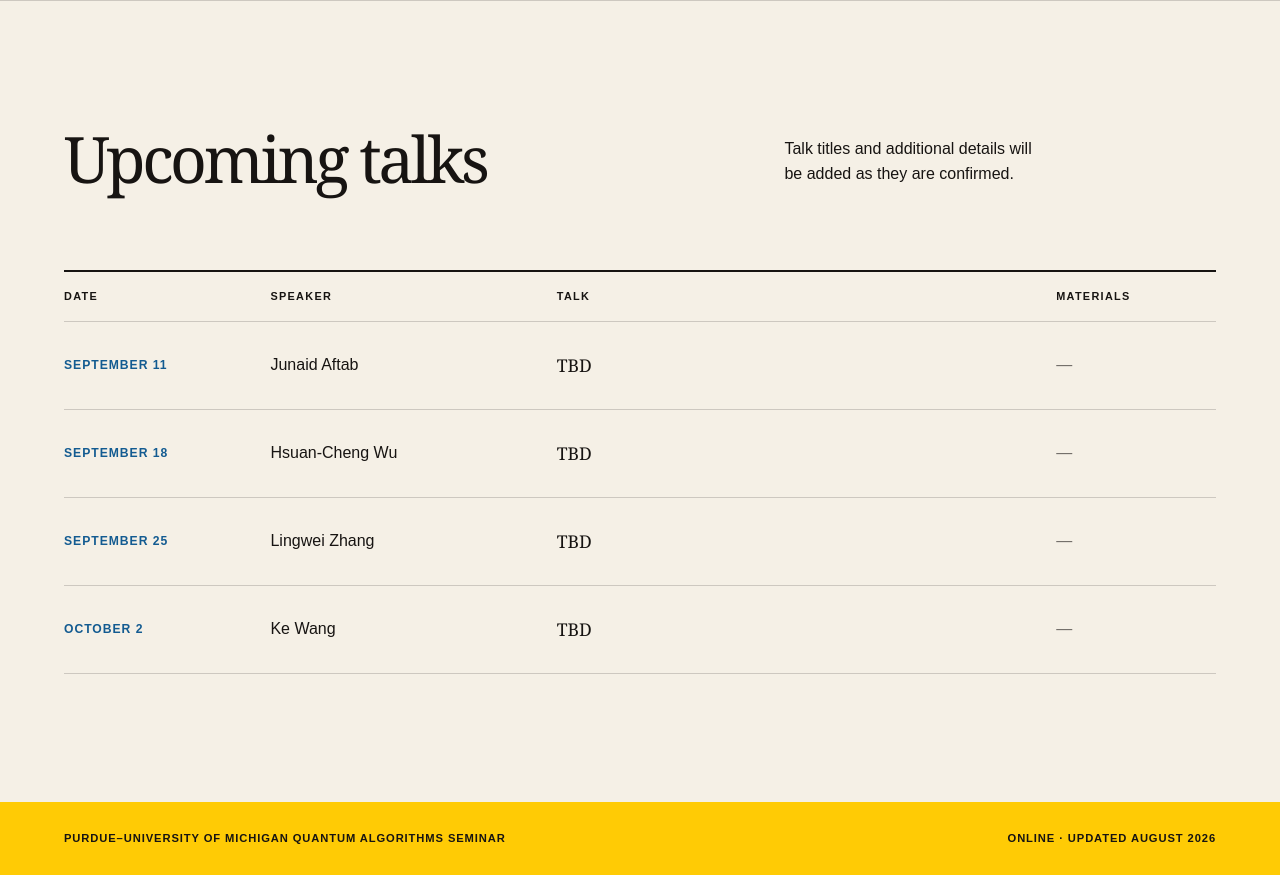
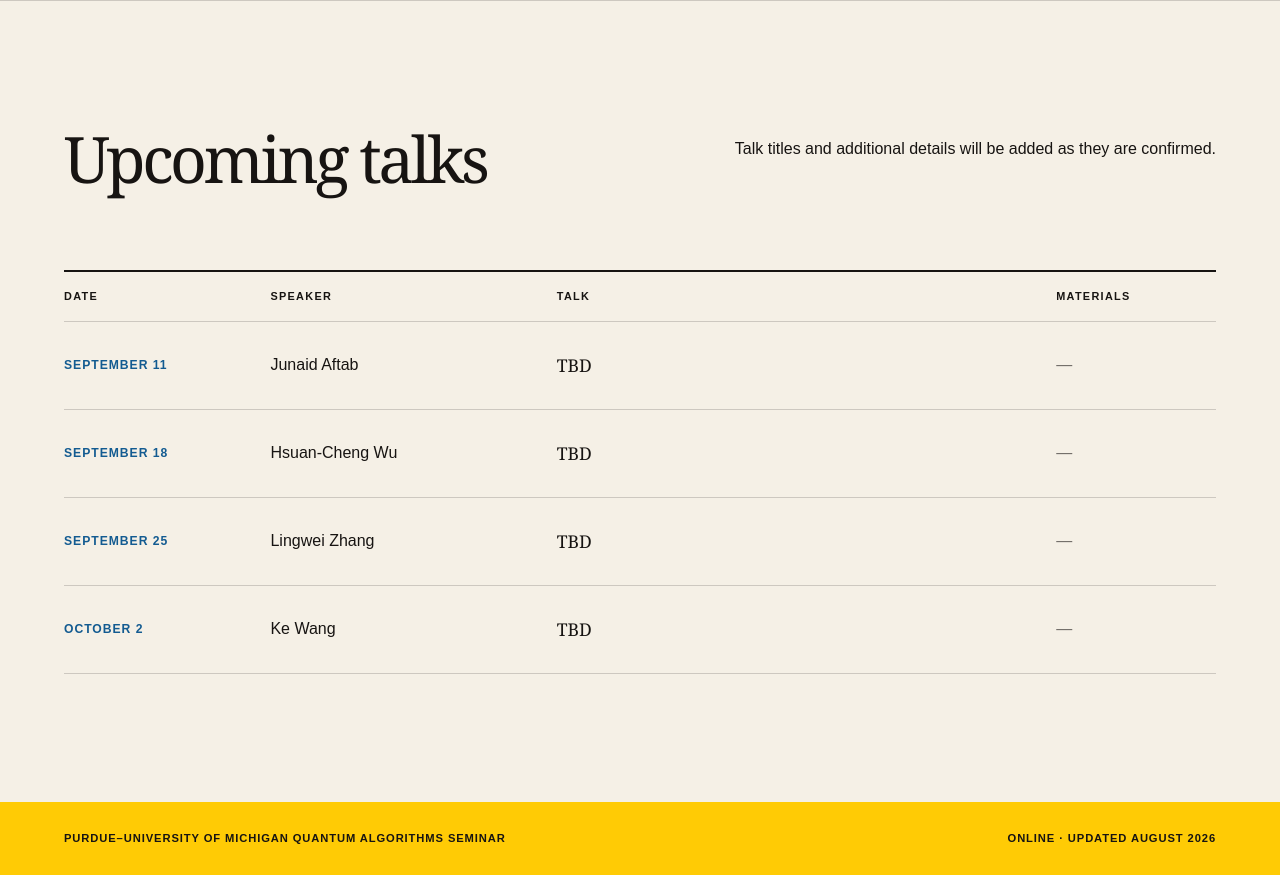
Before and after one commit to zrz1996/purdue-umich-quantum-algorithms-seminar, a Next.js app: page / in a window 1280 px wide. Shown: the part 800-1675 px from the top of the page. Built offline with nearby package versions, Linux system fonts and the light colour scheme.

Commit message:
Keep schedule note on one line

```diff
--- a/app/globals.css
+++ b/app/globals.css
@@ -213,7 +213,7 @@ dd { font-weight: 700; margin: 0; }
 .section-heading {
   display: grid;
   gap: 30px;
-  grid-template-columns: 1.6fr 1fr;
+  grid-template-columns: minmax(0, 1fr) auto;
   margin-bottom: 80px;
 }
 
@@ -226,7 +226,11 @@ dd { font-weight: 700; margin: 0; }
   margin: 0;
 }
 
-.section-heading > p:last-child { font-size: 1rem; margin: 8px 0 0; max-width: 370px; }
+.section-heading > p:last-child {
+  font-size: 1rem;
+  margin: 8px 0 0;
+  white-space: nowrap;
+}
 .schedule-list { border-top: 2px solid var(--ink); }
 
 .schedule-row {
@@ -282,7 +286,7 @@ footer p { margin: 0; }
   .hero { gap: 64px; grid-template-columns: 1fr; }
   .hero-copy { padding-right: 0; }
   .section-heading { grid-template-columns: 1fr; gap: 18px; }
-  .section-heading > p:last-child { margin-top: 0; }
+  .section-heading > p:last-child { margin-top: 0; white-space: normal; }
 }
 
 @media (max-width: 640px) {
```
